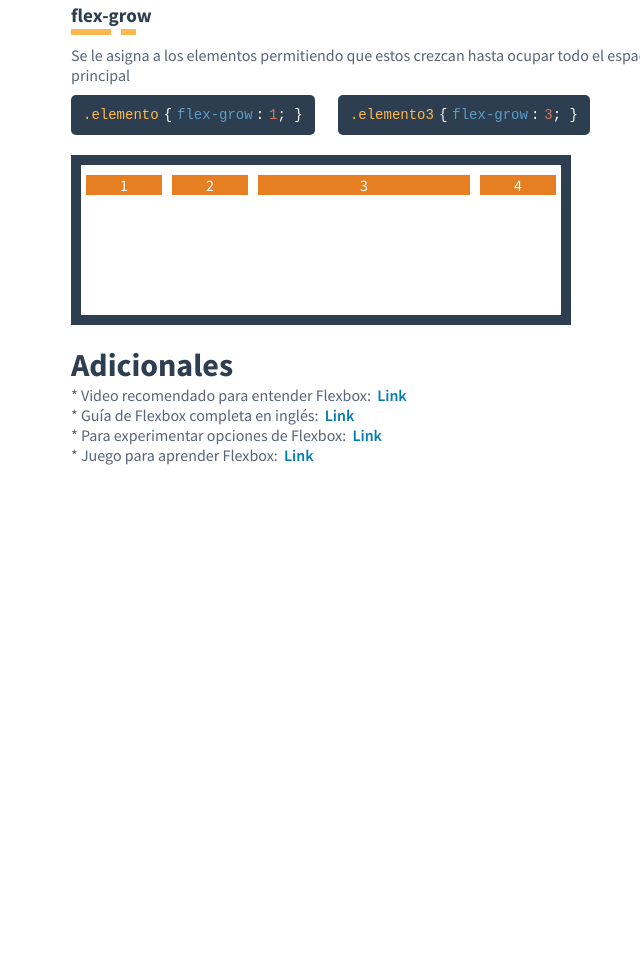
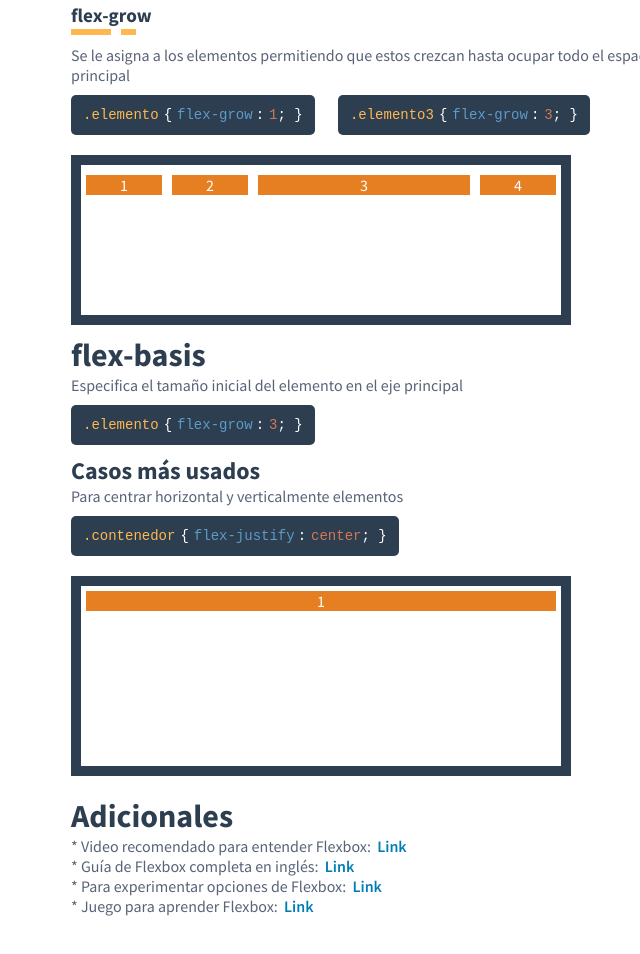
Before and after one commit to lidiaramirezn/guia-rapida-flexbox, a plain HTML site: page index.html in a window 1280 px wide. Shown: the part 5563-6517 px from the top of the page, without its empty margins (189-829 px from the left). Before the commit the page ends 6078 px from the top, so only its background shows below. Drawn offline with Linux system fonts and the light colour scheme.

Commit message:
Avance de propiedades flexbox

```diff
--- a/css/flexbox.css
+++ b/css/flexbox.css
@@ -273,6 +273,7 @@
 			margin: 20px 0 50px;
 		}
 
+		.section-cases h2,
 		.section-additional h2 {
 			font-size: 2em;
 		}
@@ -281,6 +282,11 @@
 			color: #007db5;
 			font-weight: 600;
 			margin: 0 3px;
+		}
+
+		.container-flex.flex-content-case1 {
+			justify-content: center;
+			align-items: center;
 		}
 
 		@media screen and (min-width: 768px) {
--- a/index.html
+++ b/index.html
@@ -5,7 +5,6 @@
 	<meta name="viewport" content="width=device-width, initial-scale=1.0">
 	<meta http-equiv="X-UA-Compatible" content="ie=edge">
 	<title>Guía Rápida | Flexbox</title>
-	<link rel="icon" type="image/png" href="/assets/icon/css3.png">
 	<meta name="title" content="Guía Rápida de Flexbox">
 	<meta name="description" content="Guía de propiedades más relevantes de Flexbox."/>
 	<meta property="og:title" content="Guía Rápida de Flexbox" />
@@ -15,6 +14,7 @@
 	<meta name="twitter:description" content="Guía de propiedades más relevantes de Flexbox.">
 	<meta property="twitter:card" content="summary_large_image">
 	<meta name="twitter:image" content="img/git.png">
+	<link rel="icon" href="assets/icon/css3.png">
 	<link href="https://fonts.googleapis.com/css?family=Source+Sans+Pro:300,400,600,700&display=swap" rel="stylesheet">
 	<link rel="stylesheet" href="css/base.css">
 	<link rel="stylesheet" href="css/flexbox.css">
@@ -399,7 +399,29 @@
 				<div class="element element-flex18">4</div>
 			</div>
 		</section> -->
-
+		<section class="section-cases">
+			<h2>flex-basis</h2>
+			<p>Especifica el tamaño inicial del elemento en el eje principal</p>
+			<code class="code">
+				<span class="selector">
+				.elemento </span>{
+					<span class="property">flex-grow</span>: <span class="value">3</span>;
+				}
+			</code>
+		</section>
+		<section>
+			<h2>Casos más usados</h2>
+			<p>Para centrar horizontal y verticalmente elementos</p>
+			<code class="code">
+				<span class="selector">
+				.contenedor </span>{
+					<span class="property">flex-justify</span>: <span class="value">center</span>;
+				}
+			</code>
+			<div class="container-flex flex-content-case1">
+				<div class="element">1</div>
+			</div>
+		</section>
 		<section class="section-additional">
 			<h2 class="">Adicionales</h2>
 			<p>* Video recomendado para entender Flexbox: <a target="_blank" class="link" href="https://www.youtube.com/watch?v=_YUJ37FARrU">Link</a></p>
```
